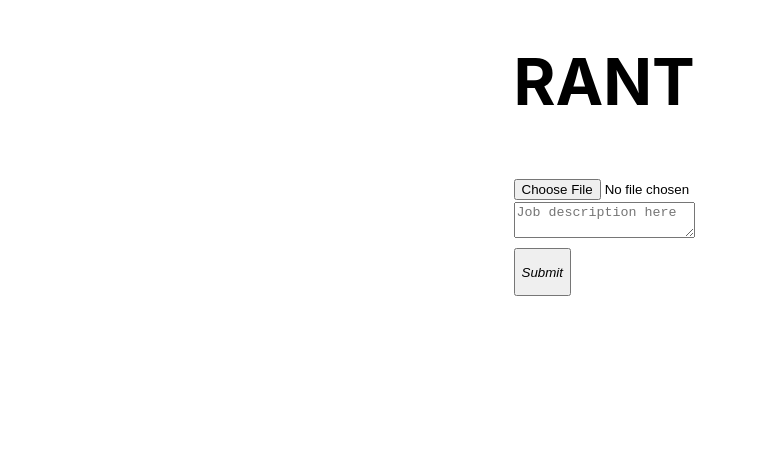
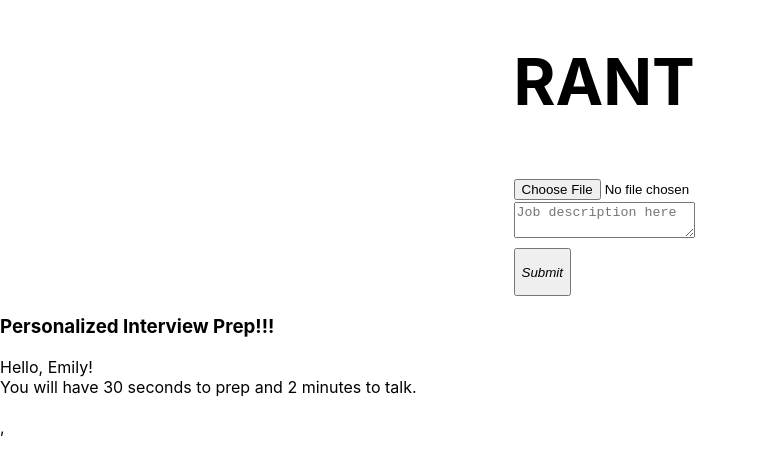
Before and after one commit to mlechu/RANT, a React (Create React App) app in the folder rant-front/: page / in a window 1280 px wide. Shown: the top 472 px of the page, without its empty margins (0-758 px from the left). Built offline with nearby package versions, Linux system fonts and the light colour scheme; no server answers.

Commit message:
slightly better version of camera

```diff
--- a/rant-front/src/App.js
+++ b/rant-front/src/App.js
@@ -50,11 +50,15 @@ function FileUpload() {
 /**
  * Component to display thumbnail of image.
  */
-const ImageThumb = ({ image }) => {
+ const ImageThumb = ({ image }) => {
   /** return <img src={URL.createObjectURL(image)} alt={image.name} />;  for preview */
 };
 
-
 export default function App() {
-  return <FileUpload />;
+  return (
+    <div>
+      <FileUpload />
+      <Webcamera displaytext="Hello, Emily!"/>,
+    </div>
+  );
 }
```
